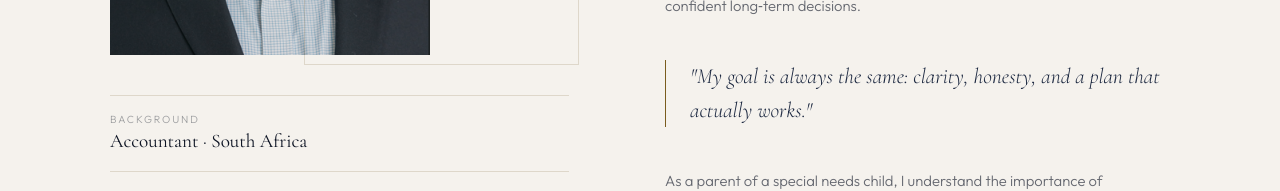
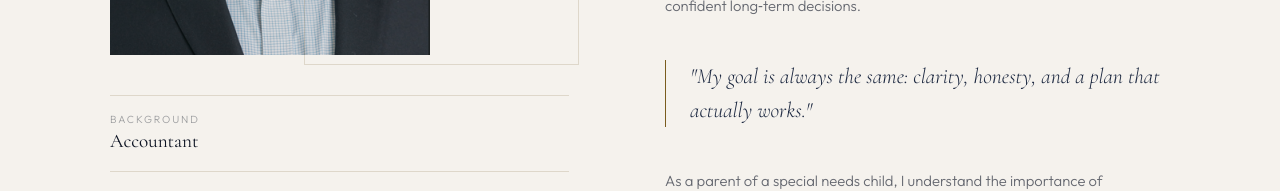
Before and after one commit to wsbcso/friedmanfinancialplanning.com, a plain HTML site: page index.html in a window 1280 px wide. Shown: the part 2520-2711 px from the top of the page. Drawn offline with nearby package versions, Linux system fonts and the light colour scheme.

Commit message:
Update index.html

```diff
--- a/index.html
+++ b/index.html
@@ -407,7 +407,7 @@
       <div class="about-left reveal">
         <div class="about-photo-wrap"><img class="about-photo" src="colin-photo.png" alt="Colin Friedman" /></div>
         <div class="about-facts">
-          <div class="fact"><div class="fact-label">Background</div><div class="fact-value">Accountant · South Africa</div></div>
+          <div class="fact"><div class="fact-label">Background</div><div class="fact-value">Accountant</div></div>
           <div class="fact"><div class="fact-label">Location</div><div class="fact-value">Chicago, Illinois</div></div>
           <div class="fact"><div class="fact-label">Focus</div><div class="fact-value">Families &amp; Professionals</div></div>
           <div class="fact"><div class="fact-label">Approach</div><div class="fact-value">Clarity. Honesty. Results.</div></div>
```
